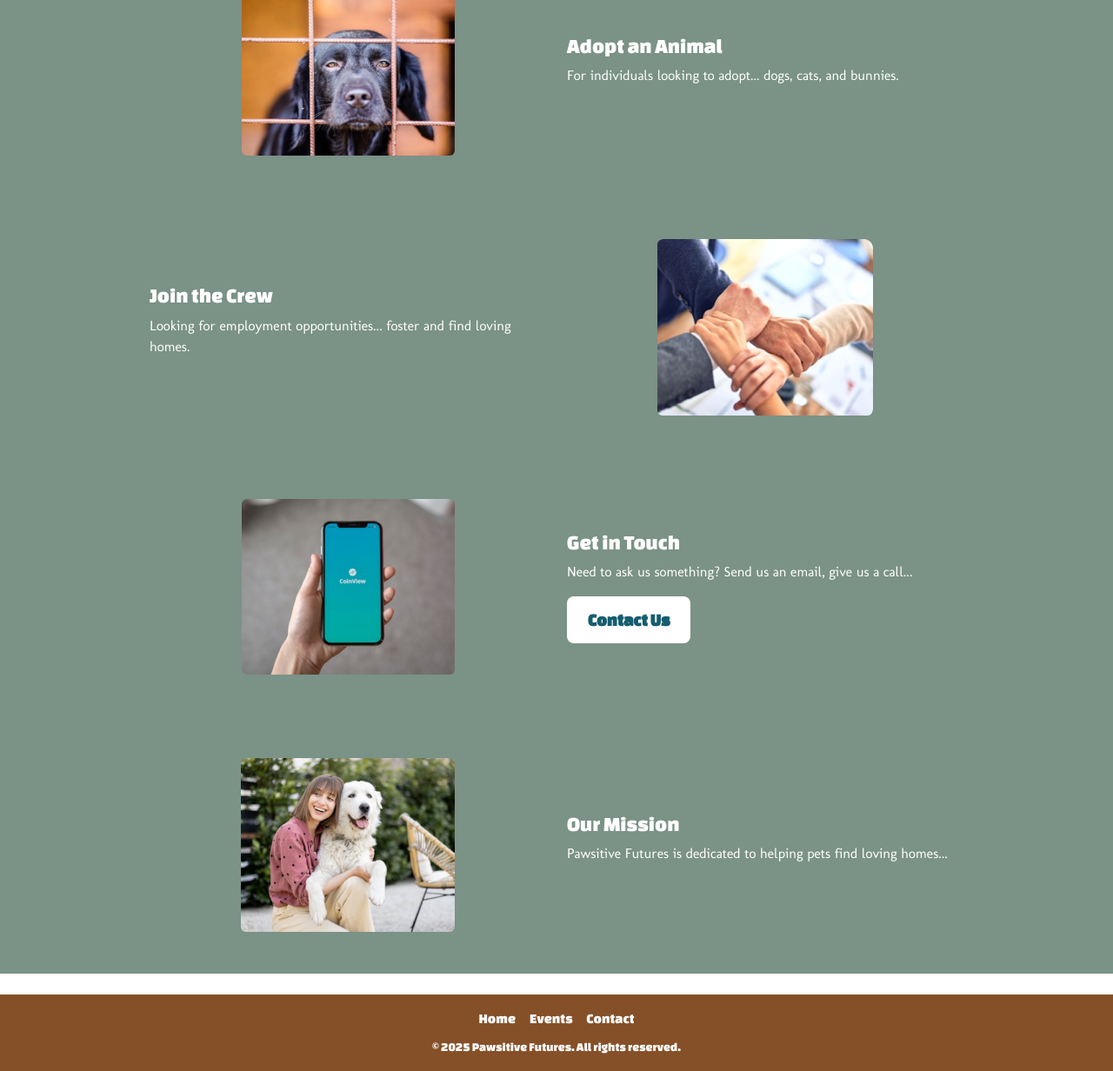
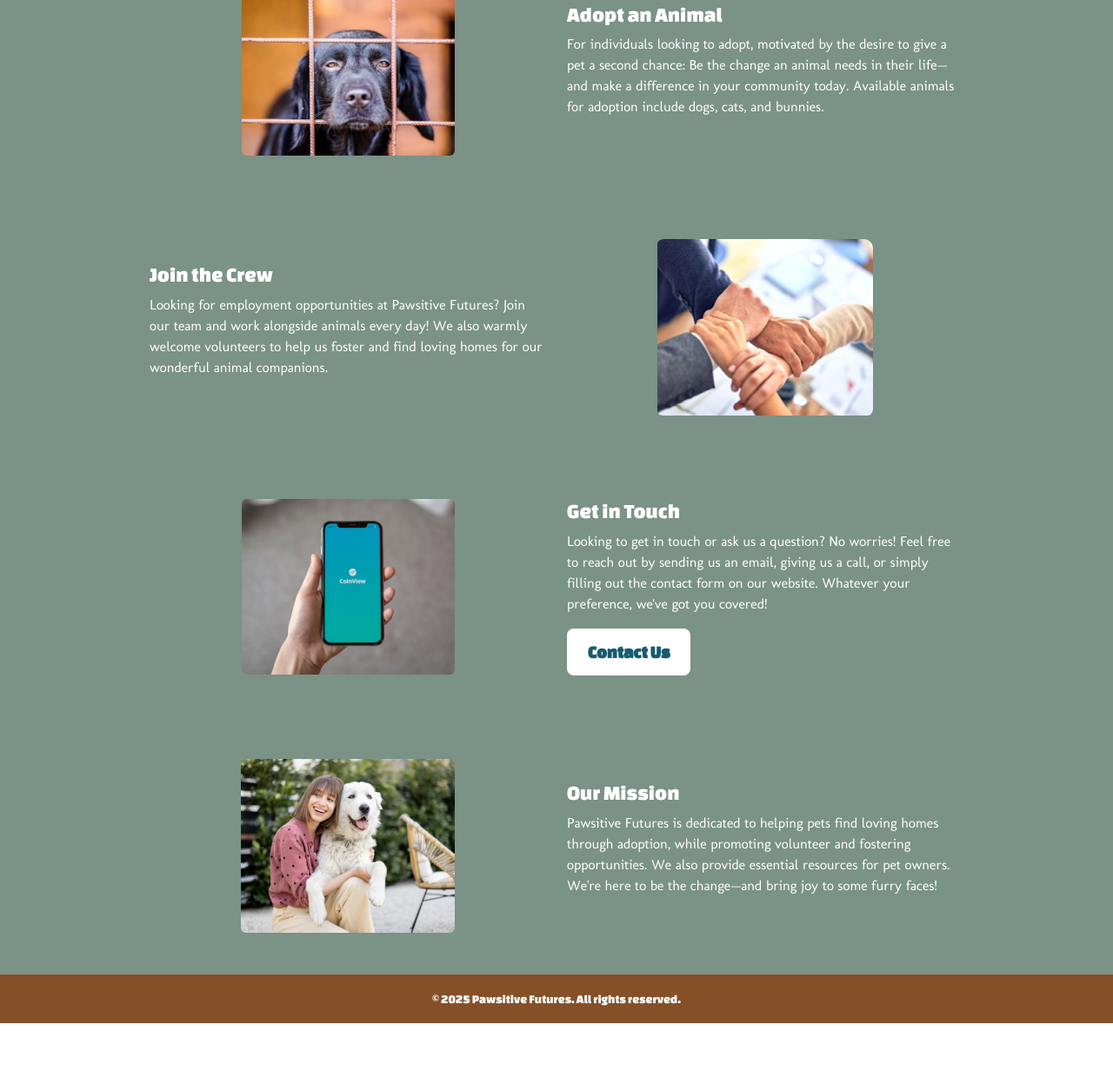
Before and after one commit to deck0017/mtm6201-final, a plain HTML site: page index.html in a window 1280 px wide. Shown: the part 639-1871 px from the top of the page at 87% size. After the commit the page ends 1816 px from the top, so only its background shows below. Drawn offline with nearby package versions, Linux system fonts and the light colour scheme.

Commit message:
Changed text on homepage

```diff
--- a/index.html
+++ b/index.html
@@ -155,7 +155,7 @@
       <div class="row g-0">
         <div class="col-6 hero-img"></div>
         <div class="col-6 hero-text bg-hero-blue text-white d-flex flex-column justify-content-center">
-          <h2 class="h5 mb-3 no-hover">Donate and make a difference in an animal's life today</h2>
+          <h2 class="h5 mb-3 no-hover">Donate and make a difference in an animals life today</h2>
           <a href="donate.html" class="btn btn-light btn-lg">DONATE</a>
         </div>
       </div>
@@ -170,7 +170,8 @@
           </div>
           <div class="col-12 col-md-6 text-center text-md-start">
             <h2 class="h4">Adopt an Animal</h2>
-            <p>For individuals looking to adopt... dogs, cats, and bunnies.</p>
+            <p>For individuals looking to adopt, motivated by the desire to give a pet a second chance: Be the change an animal needs in their life—and make a difference in your community today. Available animals for adoption include dogs, cats, and bunnies.
+</p>
           </div>
         </div>
       </div>
@@ -185,7 +186,7 @@
           </div>
           <div class="col-12 col-md-6 text-center text-md-start">
             <h2 class="h4">Join the Crew</h2>
-            <p>Looking for employment opportunities... foster and find loving homes.</p>
+            <p>Looking for employment opportunities at Pawsitive Futures? Join our team and work alongside animals every day! We also warmly welcome volunteers to help us foster and find loving homes for our wonderful animal companions.</p>
           </div>
         </div>
       </div>
@@ -200,7 +201,7 @@
           </div>
           <div class="col-12 col-md-6 text-center text-md-start">
             <h2 class="h4">Get in Touch</h2>
-            <p>Need to ask us something? Send us an email, give us a call...</p>
+            <p>Looking to get in touch or ask us a question? No worries! Feel free to reach out by sending us an email, giving us a call, or simply filling out the contact form on our website. Whatever your preference, we've got you covered!</p>
             <a href="contact.html" class="btn btn-light btn-lg">Contact Us</a>
           </div>
         </div>
@@ -216,26 +217,13 @@
           </div>
           <div class="col-12 col-md-6 text-center text-md-start">
             <h2 class="h4">Our Mission</h2>
-            <p>Pawsitive Futures is dedicated to helping pets find loving homes...</p>
+            <p>Pawsitive Futures is dedicated to helping pets find loving homes through adoption, while promoting volunteer and fostering opportunities.   We also provide essential resources for pet owners. We're here to be the change—and bring joy to some furry faces!</p>
           </div>
         </div>
       </div>
     </section>
 
-    <!-- Footer -->
-    <footer class="bg-custom text-white text-center py-3 mt-4">
-      <div class="container">
-        <ul class="navbar-nav d-flex flex-row justify-content-center mb-2">
-          <li class="nav-item mx-2">
-            <a class="nav-link text-white p-0" href="index.html">Home</a>
-          </li>
-          <li class="nav-item mx-2">
-            <a class="nav-link text-white p-0" href="events.html">Events</a>
-          </li>
-          <li class="nav-item mx-2">
-            <a class="nav-link text-white p-0" href="contact.html">Contact</a>
-          </li>
-        </ul>
-        <small>© 2025 Pawsitive Futures. All rights reserved.</small>
-      </div>
+       <!-- Footer -->
+    <footer class="site-footer bg-custom text-center py-3">
+      <small>© 2025 Pawsitive Futures. All rights reserved.</small>
     </footer>
```
Also changed, not shown: events.html (+4 -16 lines).
